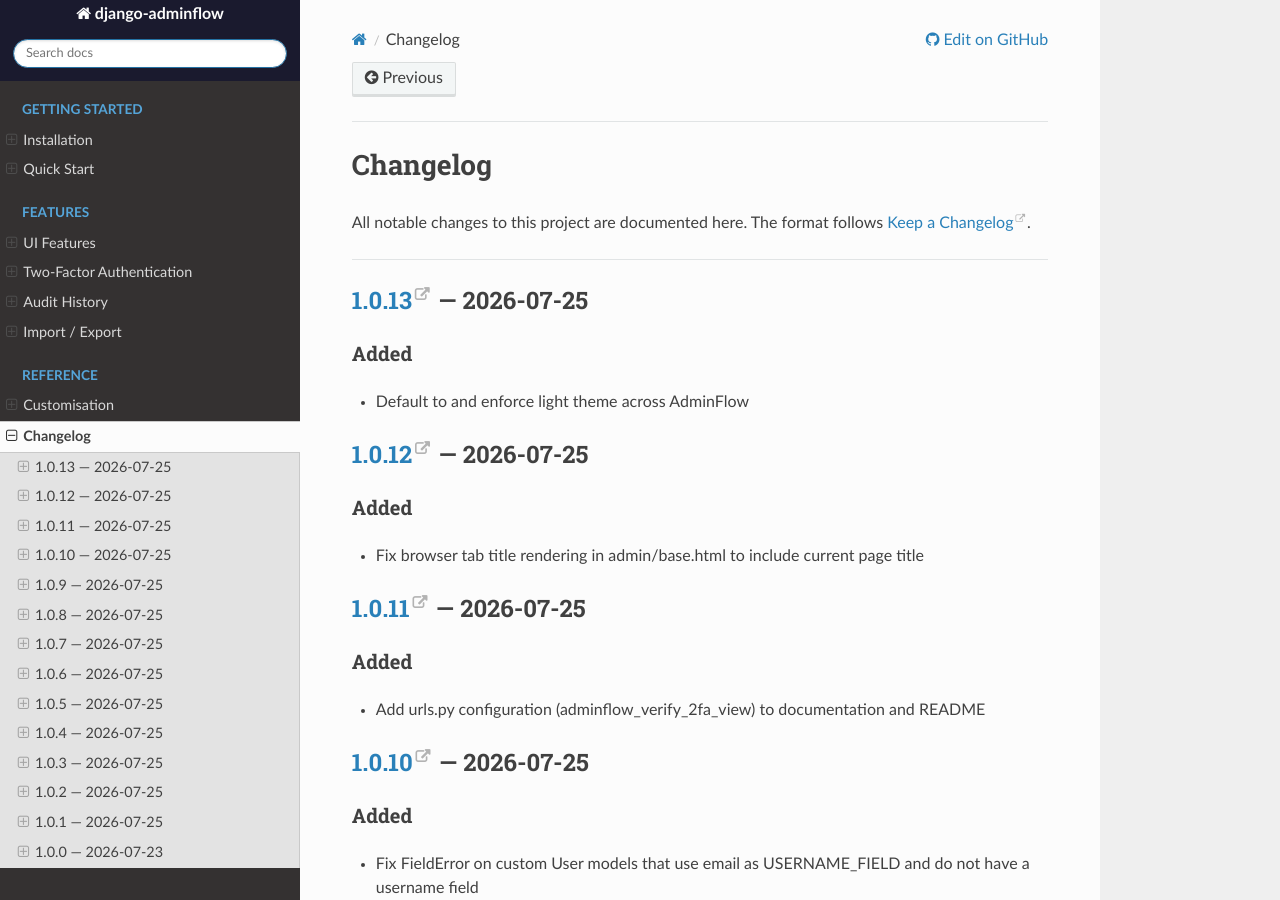
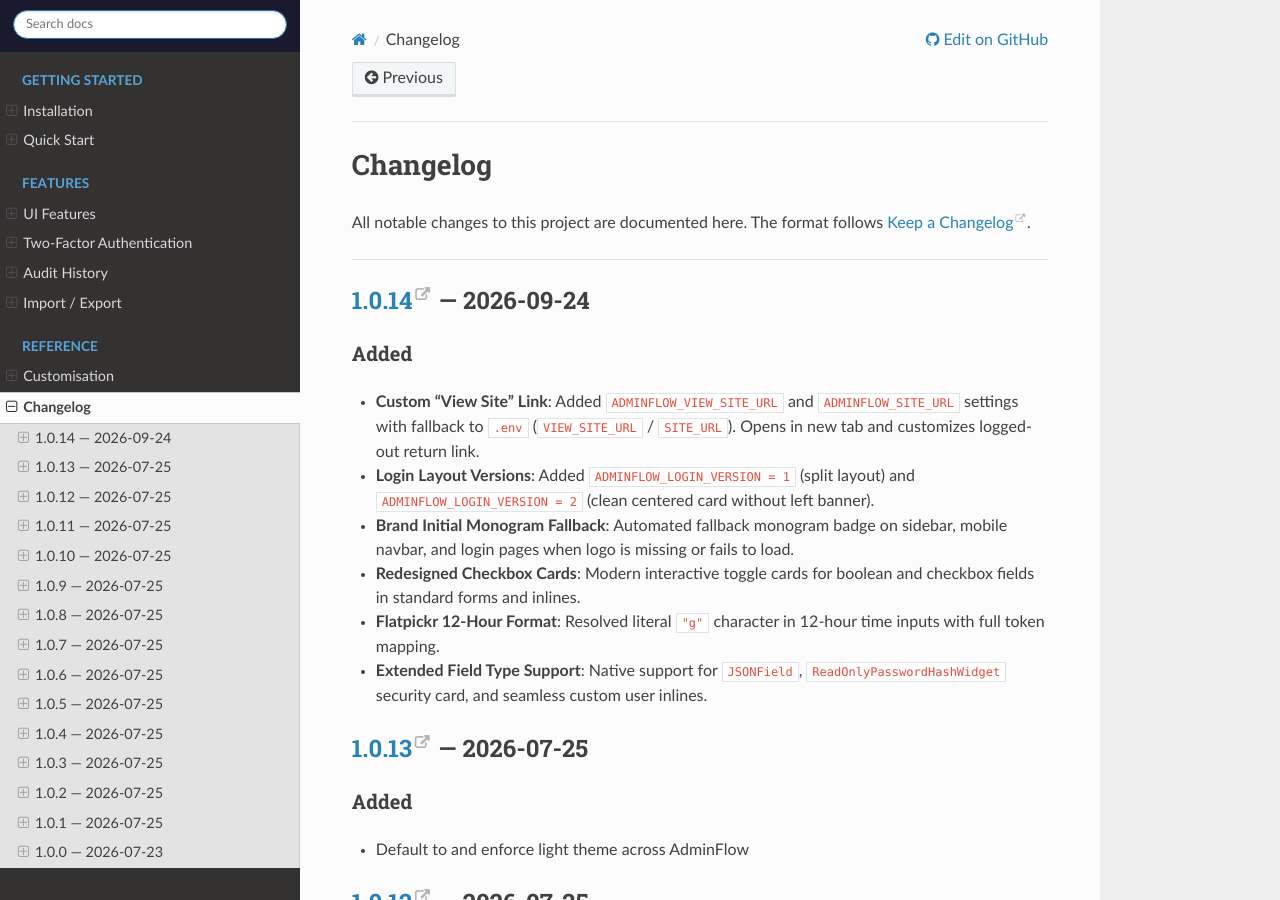
Before and after one commit to ramos208/Django-AdminFlow., a Sphinx documentation site: the page built from docs/changelog.rst, in a window 1280 px wide and 900 px high. Built offline with Sphinx 7.4.7 and the Read the Docs theme 3.1.0, drawn with Linux system fonts in a browser that asks for light colours.

Commit message:
Release v1.0.14: custom view site URL, login layouts, monogram logo fallbacks, checkbox redesign, time formatting

```diff
--- a/docs/changelog.rst
+++ b/docs/changelog.rst
@@ -5,6 +5,21 @@ All notable changes to this project are documented here.
 The format follows `Keep a Changelog <https://keepachangelog.com/>`_.
 
 ----
+
+`1.0.14`_ — 2026-09-24
+-----------------------
+
+Added
+~~~~~
+
+* **Custom "View Site" Link**: Added ``ADMINFLOW_VIEW_SITE_URL`` and ``ADMINFLOW_SITE_URL`` settings with fallback to ``.env`` (``VIEW_SITE_URL`` / ``SITE_URL``). Opens in new tab and customizes logged-out return link.
+* **Login Layout Versions**: Added ``ADMINFLOW_LOGIN_VERSION = 1`` (split layout) and ``ADMINFLOW_LOGIN_VERSION = 2`` (clean centered card without left banner).
+* **Brand Initial Monogram Fallback**: Automated fallback monogram badge on sidebar, mobile navbar, and login pages when logo is missing or fails to load.
+* **Redesigned Checkbox Cards**: Modern interactive toggle cards for boolean and checkbox fields in standard forms and inlines.
+* **Flatpickr 12-Hour Format**: Resolved literal ``"g"`` character in 12-hour time inputs with full token mapping.
+* **Extended Field Type Support**: Native support for ``JSONField``, ``ReadOnlyPasswordHashWidget`` security card, and seamless custom user inlines.
+
+.. _`1.0.14`: https://github.com/ramos208/Django-AdminFlow./releases/tag/v1.0.14
 
 `1.0.13`_ — 2026-07-25
 -----------------------
--- a/pyproject.toml
+++ b/pyproject.toml
@@ -4,7 +4,7 @@ build-backend = "setuptools.build_meta"
 
 [project]
 name = "django-adminflow"
-version = "1.0.13"
+version = "1.0.14"
 description = "A premium, modern SaaS design system for the Django Admin interface with built-in 2FA, history tracking, and import/export"
 readme = "README.md"
 license = { text = "MIT" }
```
Also changed, not shown: CHANGELOG.md (+9 -0 lines), README.md (+10 -2 lines), docs/customization.rst (+12 -1 lines), 2 other files.
